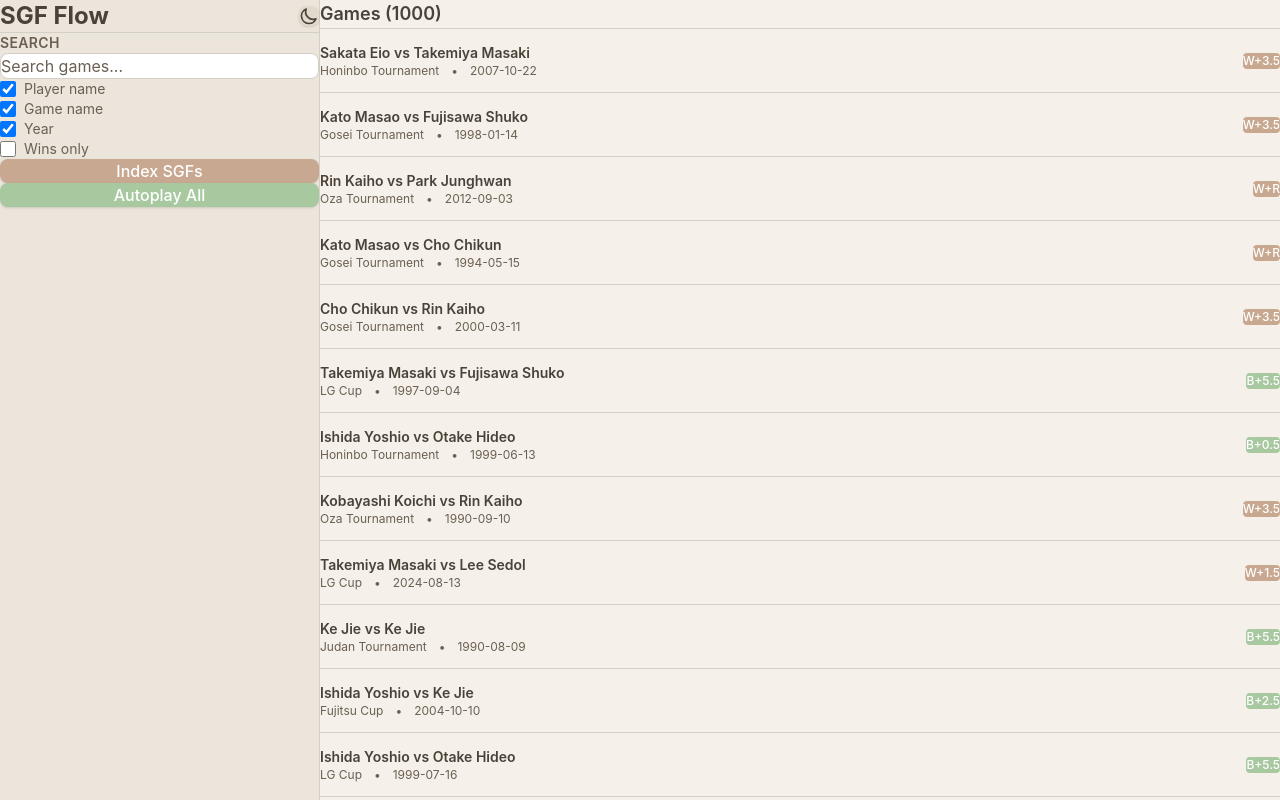
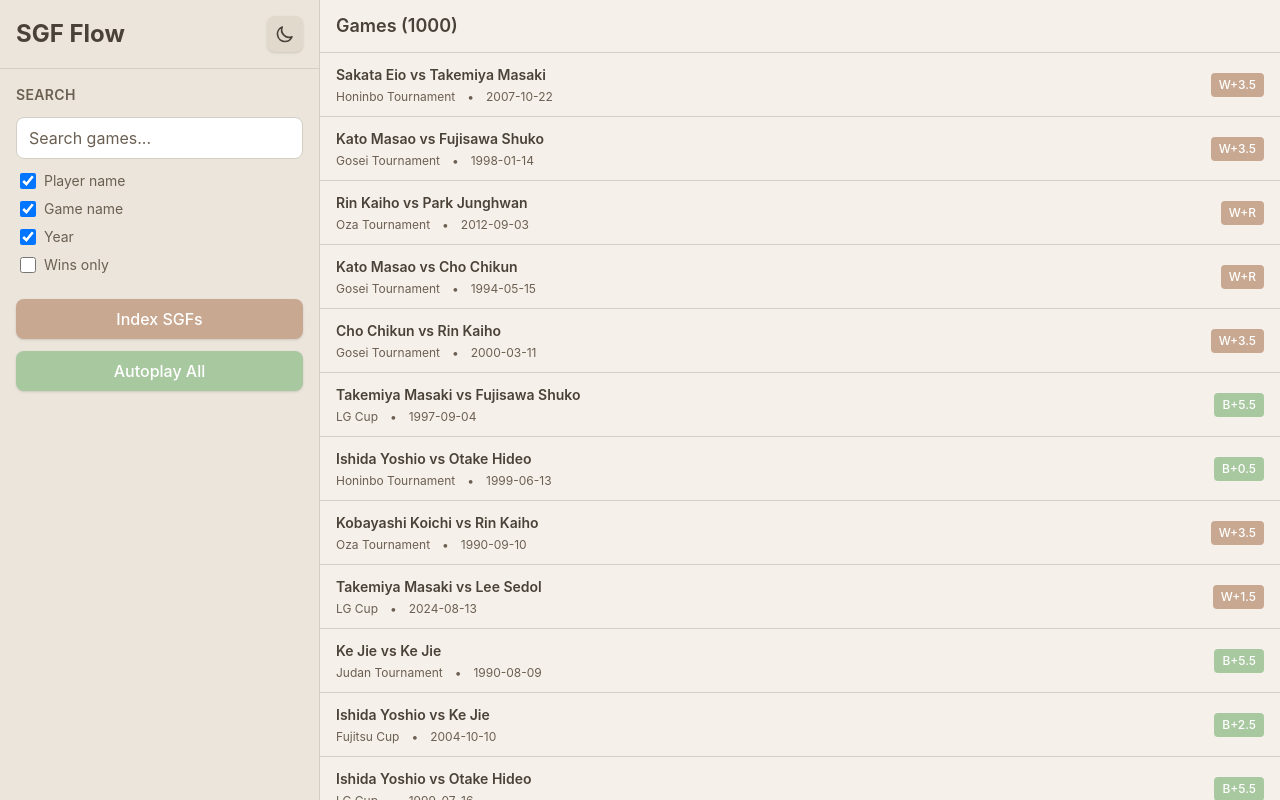
Before and after one commit to jprevo/sgf-flow, a React app in the folder frontend/: page / in a window 1280 px wide. Built offline with nearby package versions, Linux system fonts and the light colour scheme; the HTML template or start-up script is replaced by a standard one.

Commit message:
fix(ui): fix design spacing

```diff
--- a/frontend/src/index.css
+++ b/frontend/src/index.css
@@ -28,10 +28,14 @@
     --color-dark-shadow: rgba(0, 0, 0, 0.3);
 }
 
-* {
+@layer base {
+    *,
+    *::before,
+    *::after {
+        padding: 0;
         margin: 0;
-  padding: 0;
         box-sizing: border-box;
+    }
 }
 
 body {
```
Lines whose indentation alone changed are shown as unchanged.
